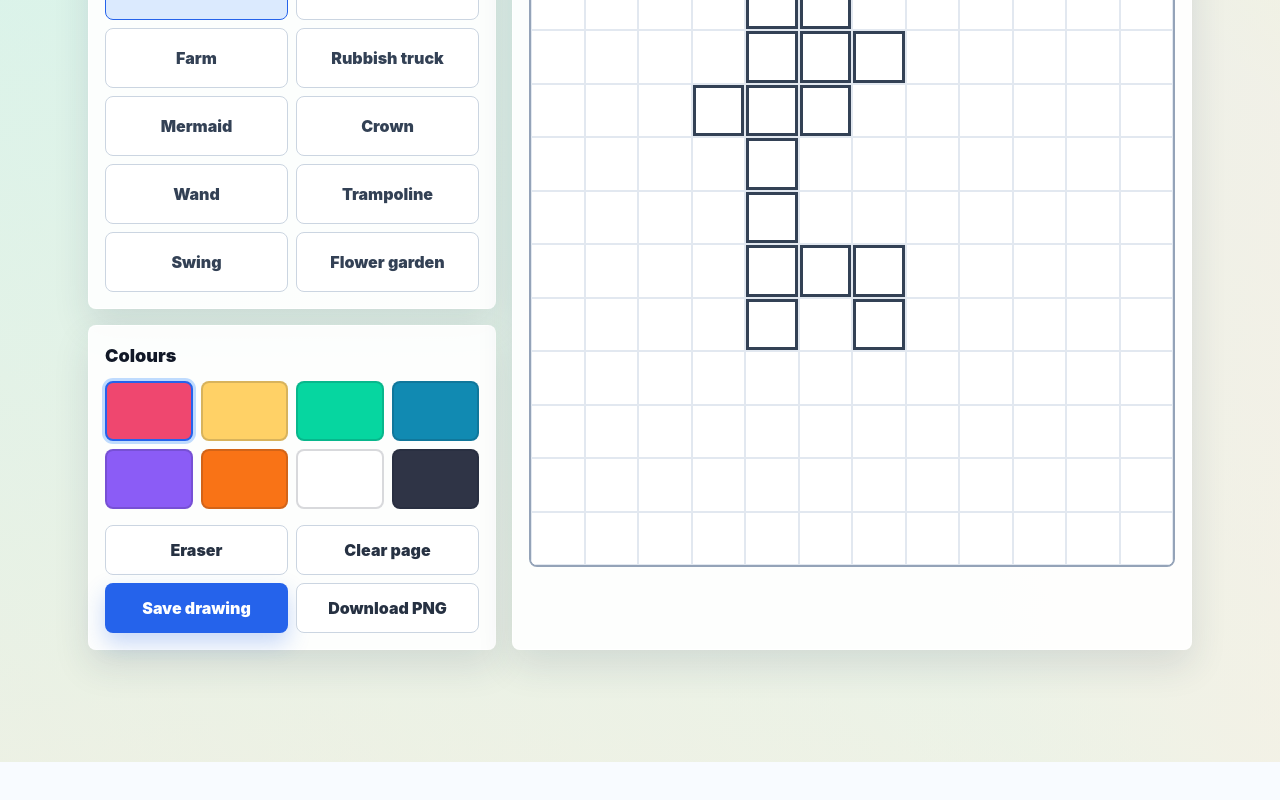
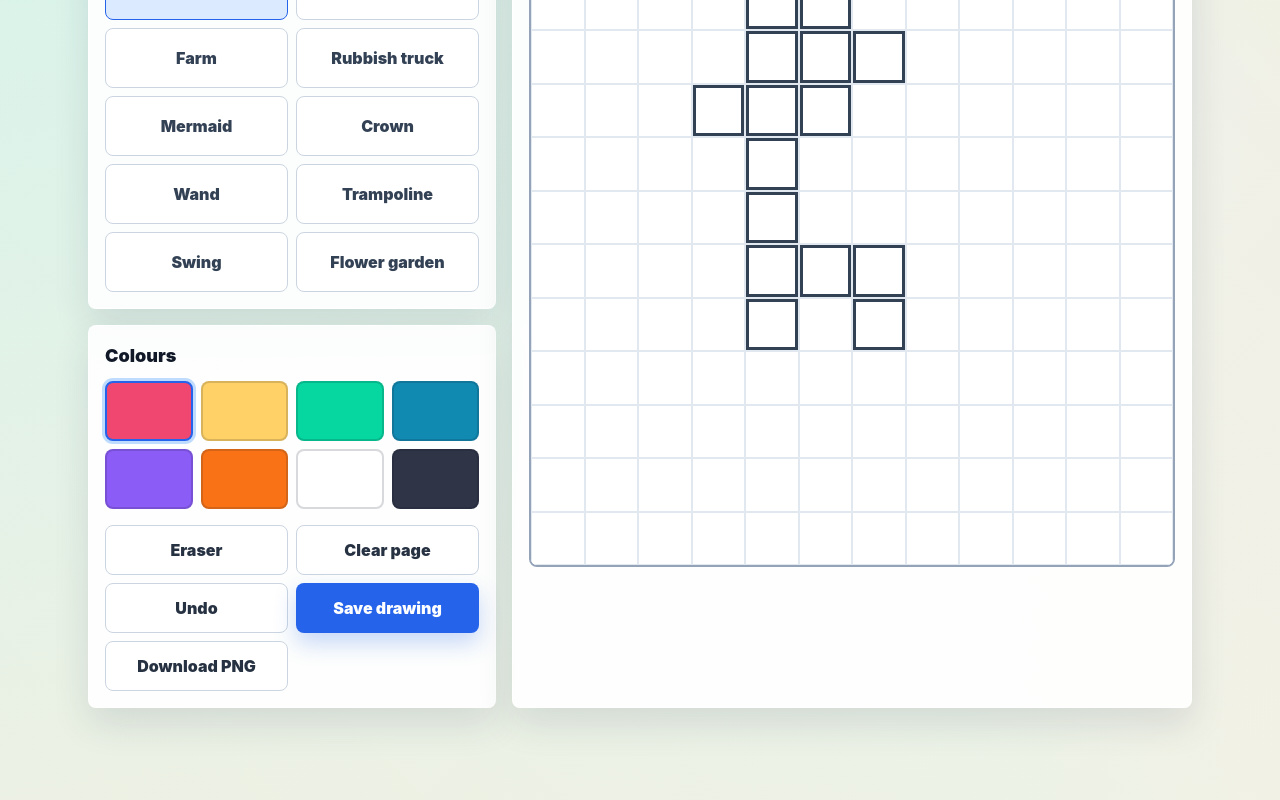
Before and after one commit to joshuaparris-max/SylvieApp, a React (Vite) app: page /colouring-room in a window 1280 px wide. Shown: the part 434-1234 px from the top of the page. Before the commit the page ends 1196 px from the top, so only its background shows below. Built offline with nearby package versions, Linux system fonts and the light colour scheme.

Commit message:
Add Undo to Colouring Room and polish touch targets

```diff
--- a/src/games/ColouringRoom.jsx
+++ b/src/games/ColouringRoom.jsx
@@ -32,6 +32,7 @@ export default function ColouringRoom() {
   const [isErasing, setIsErasing] = useState(false)
   const [isPainting, setIsPainting] = useState(false)
   const [drawings, setDrawings] = useLocalStorage(STORAGE_KEYS.drawings, {})
+  const [historyStacks, setHistoryStacks] = useState({})
   const isPaintingRef = useRef(false)
   const lastPaintedCellRef = useRef(null)
 
@@ -63,6 +64,15 @@ export default function ColouringRoom() {
     event.preventDefault()
     const index = getCellIndexFromPoint(event)
     if (index === null) return
+
+    // snapshot current drawing for undo (one snapshot per pointerdown)
+    setHistoryStacks((current) => {
+      const pageStack = current[pageId] ? [...current[pageId]] : []
+      pageStack.push(currentDrawing)
+      // limit history depth
+      if (pageStack.length > 20) pageStack.shift()
+      return { ...current, [pageId]: pageStack }
+    })
 
     isPaintingRef.current = true
     lastPaintedCellRef.current = null
@@ -104,6 +114,17 @@ export default function ColouringRoom() {
 
   const clearPage = () => {
     setDrawings((current) => ({ ...current, [pageId]: blankPage() }))
+    setHistoryStacks((current) => ({ ...current, [pageId]: [] }))
+  }
+
+  const undo = () => {
+    setHistoryStacks((current) => {
+      const pageStack = current[pageId] ? [...current[pageId]] : []
+      if (pageStack.length === 0) return current
+      const last = pageStack.pop()
+      setDrawings((d) => ({ ...d, [pageId]: last }))
+      return { ...current, [pageId]: pageStack }
+    })
   }
 
   const saveDrawing = () => {
@@ -192,6 +213,14 @@ export default function ColouringRoom() {
               <button type="button" className="btn-secondary" onClick={clearPage}>
                 Clear page
               </button>
+              <button
+                type="button"
+                className="btn-secondary"
+                onClick={undo}
+                disabled={!(historyStacks[pageId] && historyStacks[pageId].length)}
+              >
+                Undo
+              </button>
               <button type="button" className="btn-primary" onClick={saveDrawing}>
                 Save drawing
               </button>
```
